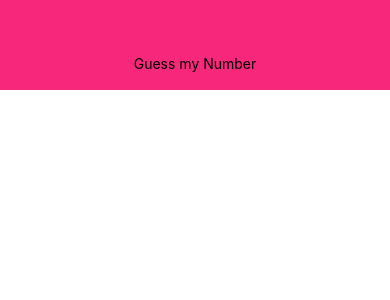
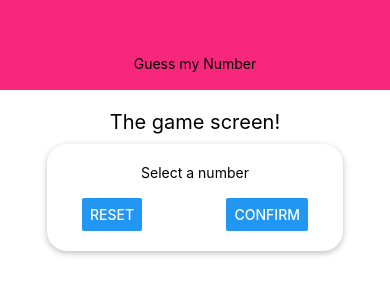
Before and after one commit to raheemadamboev/guess-my-number, a React Native app: screen / in a window 390 px wide. Shown: the top 300 px of the page. Built offline with nearby package versions, Linux system fonts and the light colour scheme.

Commit message:
Creating custom component; adding react node children, defining default styles and combining them;

```diff
--- a/App.tsx
+++ b/App.tsx
@@ -1,10 +1,12 @@
 import { StyleSheet, View } from "react-native";
 import Header from "./components/Header";
+import StartGameScreen from "./screens/StartGameScreen";
 
 export default function App() {
   return (
     <View style={styles.screen}>
       <Header headerText="Guess my Number" />
+      <StartGameScreen />
     </View>
   );
 }
--- /dev/null
+++ b/components/Card.tsx
@@ -0,0 +1,28 @@
+import React from "react";
+import { View, StyleSheet } from "react-native";
+
+const Card = (props: Props) => {
+  return (
+    <View style={{ ...styles.card, ...props.style }}>{props.children}</View>
+  );
+};
+
+const styles = StyleSheet.create({
+  card: {
+    shadowColor: "black",
+    shadowOffset: { width: 0, height: 2 },
+    shadowRadius: 6,
+    shadowOpacity: 0.26,
+    elevation: 8,
+    backgroundColor: "white",
+    padding: 20,
+    borderRadius: 20,
+  },
+});
+
+export type Props = {
+  children: React.ReactNode;
+  style?: {};
+};
+
+export default Card;
--- /dev/null
+++ b/screens/StartGameScreen.tsx
@@ -0,0 +1,47 @@
+import React from "react";
+import { View, Text, StyleSheet, TextInput, Button } from "react-native";
+import Card from "../components/Card";
+
+const StartGameScreen = (props: Props) => {
+  return (
+    <View style={styles.screen}>
+      <Text style={styles.title}>The game screen!</Text>
+      <Card style={styles.inputContainer}>
+        <Text>Select a number</Text>
+        <TextInput />
+        <View style={styles.buttonContainer}>
+          <Button title="Reset" onPress={() => {}} />
+          <Button title="Confirm" onPress={() => {}} />
+        </View>
+      </Card>
+    </View>
+  );
+};
+
+const styles = StyleSheet.create({
+  screen: {
+    flex: 1,
+    padding: 10,
+    justifyContent: "flex-start",
+    alignItems: "center",
+  },
+  title: {
+    fontSize: 20,
+    marginVertical: 10,
+  },
+  inputContainer: {
+    width: 300,
+    maxWidth: "80%",
+    alignItems: "center"
+  },
+  buttonContainer: {
+    flexDirection: "row",
+    width: "100%",
+    justifyContent: "space-between",
+    paddingHorizontal: 15,
+  },
+});
+
+export type Props = {};
+
+export default StartGameScreen;
```
